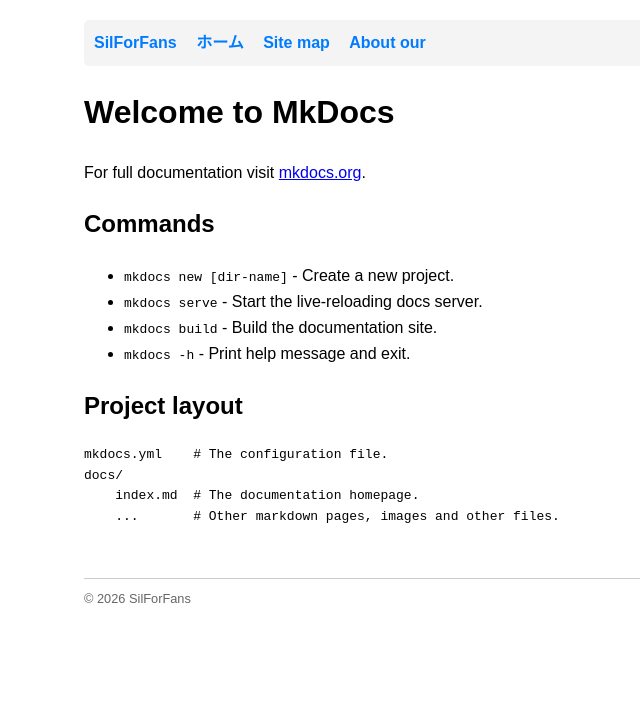
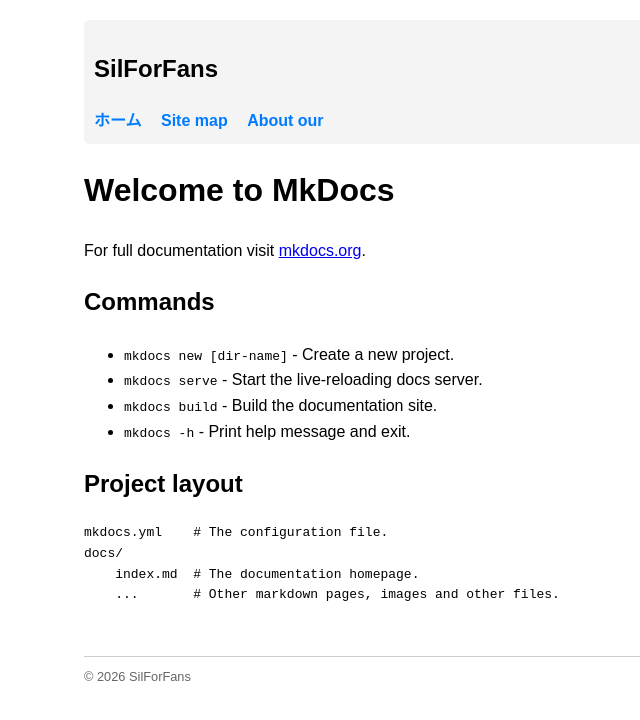
Before and after one commit to ams-www/silver-forest-lyrics, a Jekyll site: the page built from index.md, in a window 1280 px wide. Shown: the top 720 px of the page, without its empty margins (156-796 px from the left). Built offline with Jekyll 4.4.1, drawn with Linux system fonts in a browser that asks for light colours; our own code applies the rules of GitHub Pages for plain Markdown files.

```diff
--- a/_layouts/default.html
+++ b/_layouts/default.html
@@ -15,9 +15,9 @@
 <body>
 
     <nav>
-        <a>SilForFans</a>
+        <h1>SilForFans</h1>
         <a href="{{ '/' | relative_url }}">ホーム</a>
-        <a href="{{ '/list/' | relative_url }}">Site map</a>
+        <a href="{{ '/list' | relative_url }}">Site map</a>
         <a href="{{ '/about/' | relative_url }}">About our</a>
     </nav>
 
```
